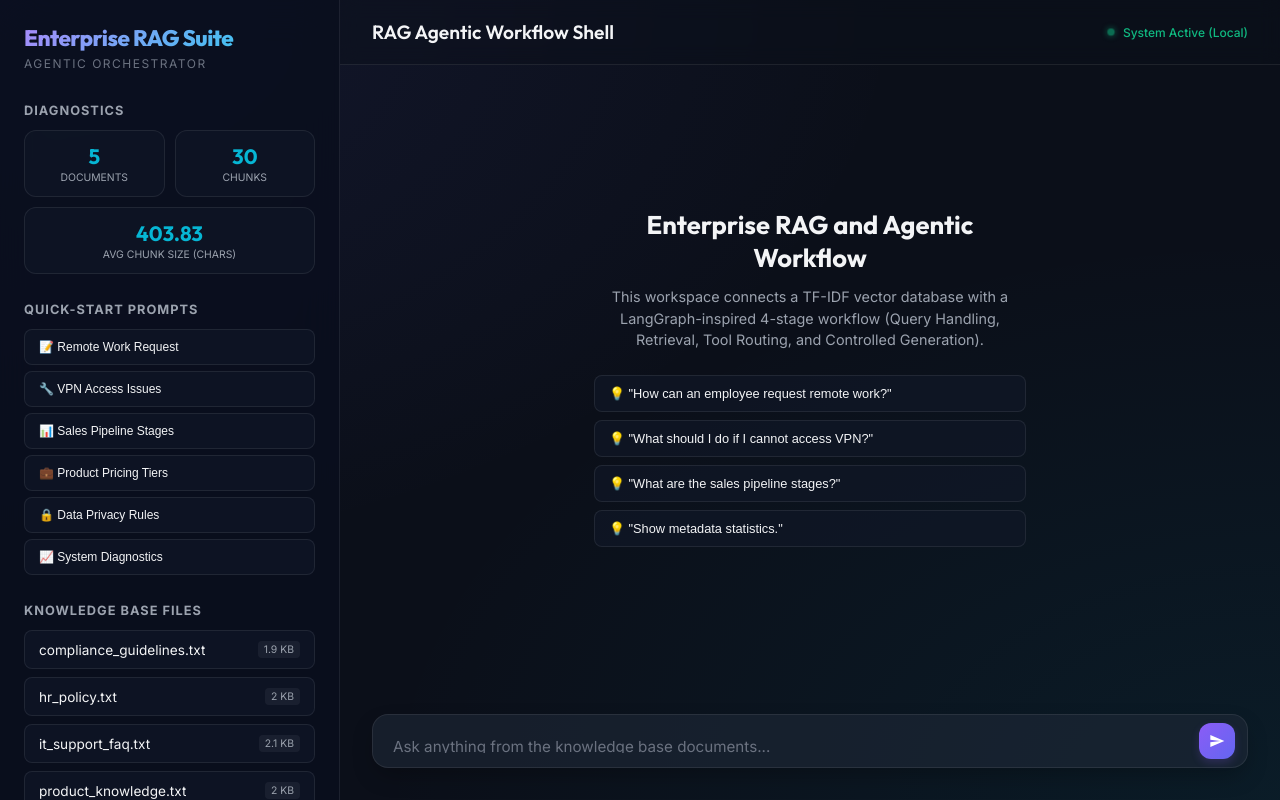
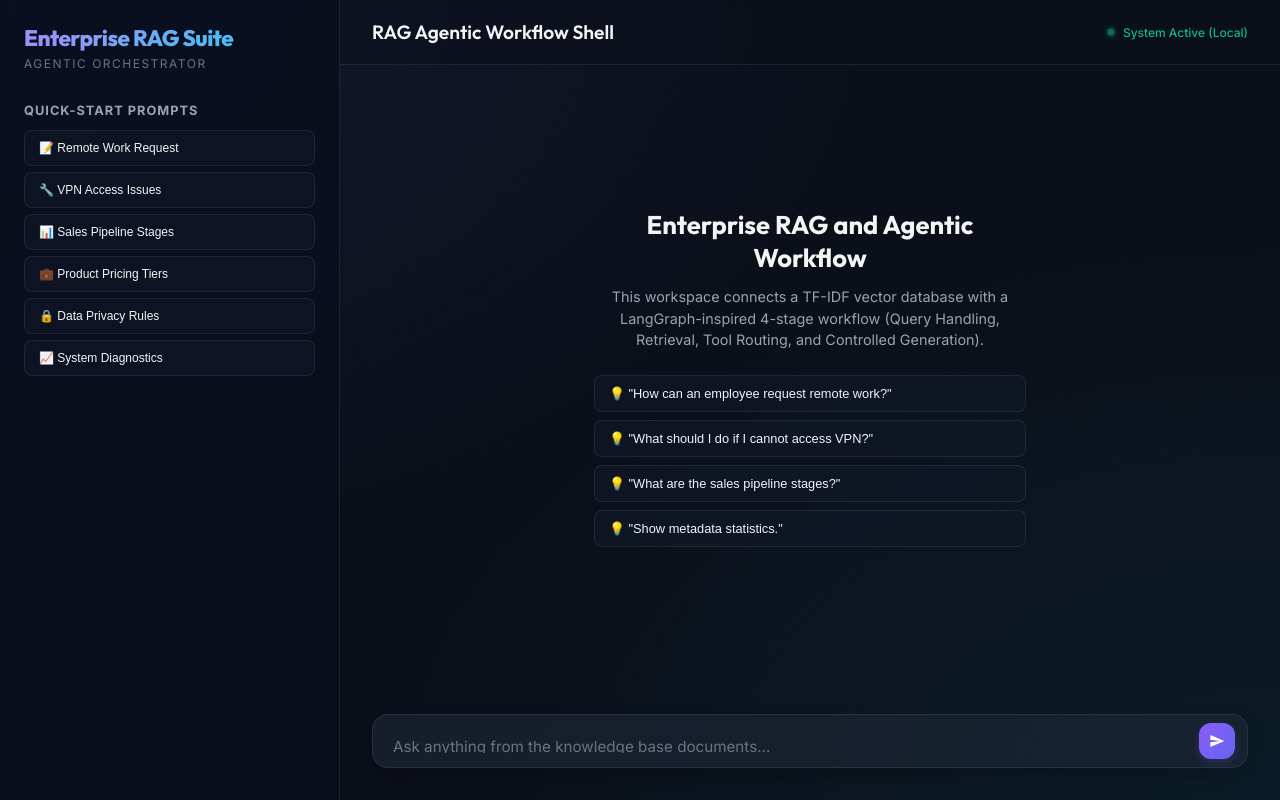
Before and after one commit to samyuktatarunkrishna/enterprise-genai-rag-agentic-workflow, a Flask app: page / in a window 1280 px wide. Run offline with Flask 3, Linux system fonts and the light colour scheme.

Commit message:
feat: clean UI chat bubble metadata and hide diagnostics/knowledge-base sidebar elements

```diff
--- a/templates/index.html
+++ b/templates/index.html
@@ -676,7 +676,7 @@
             </div>
 
             <!-- System Stats Section -->
-            <section class="sidebar-section">
+            <section class="sidebar-section" style="display: none;">
                 <div class="sidebar-section-title">
                     <span>Diagnostics</span>
                 </div>
@@ -697,7 +697,7 @@
             </section>
 
             <!-- Quick-Start Prompts Section -->
-            <section class="sidebar-section">
+            <section class="sidebar-section" style="flex-grow: 1;">
                 <div class="sidebar-section-title">
                     <span>Quick-Start Prompts</span>
                 </div>
@@ -724,7 +724,7 @@
             </section>
 
             <!-- Document List Section -->
-            <section class="sidebar-section" style="flex-grow: 1;">
+            <section class="sidebar-section" style="display: none;">
                 <div class="sidebar-section-title">
                     <span>Knowledge Base Files</span>
                 </div>
@@ -1002,72 +1002,6 @@
             const formattedAnswer = formatResponseText(data.answer);
             bubble.appendChild(formattedAnswer);
 
-            // Generate Metadata Pill Bar
-            const metaBar = document.createElement('div');
-            metaBar.className = 'msg-meta-bar';
-
-            // Category Pill
-            const catPill = document.createElement('span');
-            catPill.className = 'meta-pill type';
-            catPill.textContent = `Type: ${data.query_type}`;
-            metaBar.appendChild(catPill);
-
-            // Tool Pill
-            const toolPill = document.createElement('span');
-            toolPill.className = 'meta-pill tool';
-            toolPill.textContent = `Tool: ${data.selected_tool}`;
-            metaBar.appendChild(toolPill);
-
-            // Confidence Pill
-            const confPill = document.createElement('span');
-            const confClass = `conf-${data.confidence.toLowerCase()}`;
-            confPill.className = `meta-pill ${confClass}`;
-            confPill.textContent = `Confidence: ${data.confidence}`;
-            metaBar.appendChild(confPill);
-
-            // Latency Pill
-            const latPill = document.createElement('span');
-            latPill.className = 'meta-pill latency';
-            latPill.textContent = `${(data.latency_seconds * 1000).toFixed(1)} ms`;
-            metaBar.appendChild(latPill);
-
-            bubble.appendChild(metaBar);
-
-            // Add Expander for retrieved chunks (only for document lookup tool)
-            if (data.selected_tool === 'document_lookup_tool' && data.retrieved_context && data.retrieved_context.length > 0) {
-                const expander = document.createElement('div');
-                expander.className = 'retrieved-context-expander';
-
-                const expHeader = document.createElement('div');
-                expHeader.className = 'expander-header';
-                expHeader.onclick = () => toggleExpander(expHeader);
-                expHeader.innerHTML = `<span>View Retrieved Context Chunks (${data.retrieved_context.length})</span> <span class="arrow">▼</span>`;
-
-                const expContent = document.createElement('div');
-                expContent.className = 'expander-content';
-
-                data.retrieved_context.forEach(chunk => {
-                    const chunkDiv = document.createElement('div');
-                    chunkDiv.className = 'retrieved-chunk-item';
-
-                    const chunkMeta = document.createElement('div');
-                    chunkMeta.className = 'chunk-meta';
-                    chunkMeta.innerHTML = `<span class="chunk-doc">${chunk.document_name}</span> <span class="chunk-score">Score: ${chunk.relevance_score.toFixed(3)}</span>`;
-
-                    const chunkText = document.createElement('div');
-                    chunkText.className = 'chunk-text';
-                    chunkText.textContent = chunk.chunk_text;
-
-                    chunkDiv.appendChild(chunkMeta);
-                    chunkDiv.appendChild(chunkText);
-                    expContent.appendChild(chunkDiv);
-                });
-
-                expander.appendChild(expHeader);
-                expander.appendChild(expContent);
-                bubble.appendChild(expander);
-            }
-
             row.appendChild(bubble);
             chatFeed.appendChild(row);
         }
```
